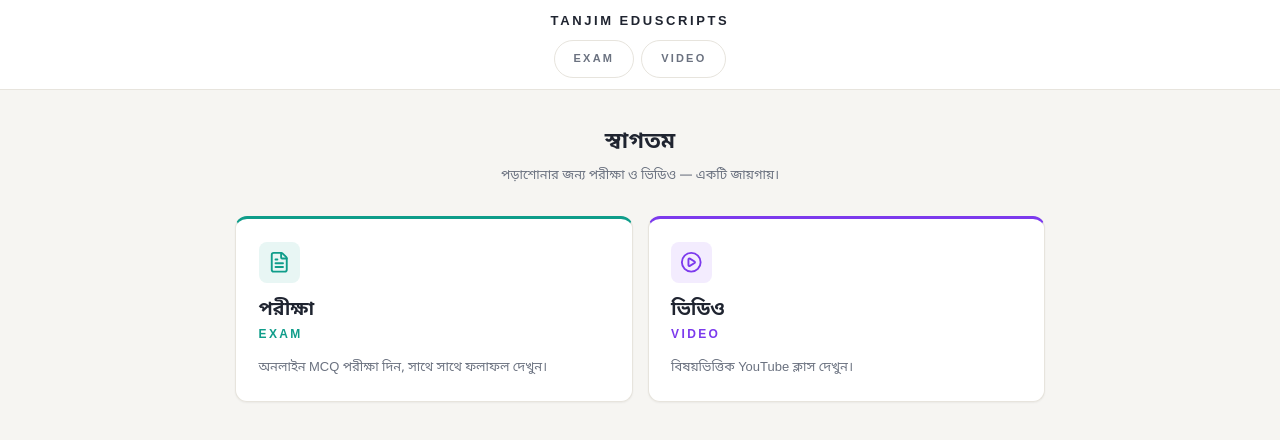
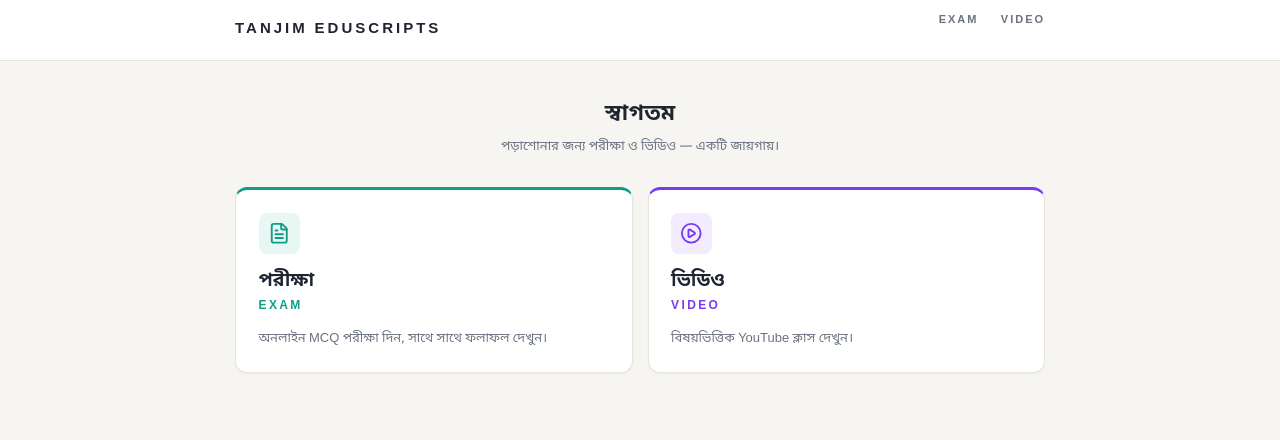
Before and after one commit to Musafeer-xyz/QB-HUB, a Next.js app: page / in a window 1280 px wide. Shown: the top 440 px of the page. Built offline with nearby package versions, Linux system fonts and the light colour scheme.

Commit message:
One-row navbar with brand left and EXAM/VIDEO links right

```diff
--- a/app/exam/[id]/exam-client.tsx
+++ b/app/exam/[id]/exam-client.tsx
@@ -162,7 +162,7 @@ export function ExamClient({ examId, exam }: { examId: string; exam: ExamRecord
   if (step === "start") {
     return (
       <div className="min-h-screen bg-[#F6F5F2]">
-        <BrandHeader />
+        <BrandHeader hideNav={false} />
         <div className="container mx-auto max-w-lg px-4 py-10">
           <div className="rounded-lg border border-line bg-surface p-6 shadow-sm">
             <h1 className="mb-2 text-2xl font-bold">{exam.title}</h1>
@@ -232,7 +232,7 @@ export function ExamClient({ examId, exam }: { examId: string; exam: ExamRecord
     const seconds = remaining % 60;
     return (
       <div className="min-h-screen bg-[#F6F5F2]">
-        <BrandHeader />
+        <BrandHeader hideNav={true} />
         <div className="sticky top-0 z-10 border-b border-line bg-surface/95 backdrop-blur">
           <div className="container mx-auto flex max-w-3xl items-center justify-between gap-3 px-4 py-3">
             <h1 className="truncate text-lg font-semibold">{exam.title}</h1>
@@ -337,7 +337,7 @@ export function ExamClient({ examId, exam }: { examId: string; exam: ExamRecord
 
   return (
     <div className="min-h-screen bg-[#F6F5F2]">
-      <BrandHeader />
+      <BrandHeader hideNav={false} />
       <div className="container mx-auto max-w-3xl px-4 py-8">
         <div className="rounded-lg border border-line bg-surface p-6 shadow-sm">
           <h1 className="mb-1 text-2xl font-bold">ফলাফল</h1>
--- a/components/brand-header.tsx
+++ b/components/brand-header.tsx
@@ -16,15 +16,27 @@ function isActive(pathname: string, href: string): boolean {
   return pathname === href || pathname.startsWith(`${href}/`);
 }
 
+interface BrandHeaderProps {
+  /** Hide nav links (used during active exam to prevent accidental exit) */
+  hideNav?: boolean;
+}
+
 /** Simple branded header for the public student pages. */
-export function BrandHeader() {
+export function BrandHeader({ hideNav = false }: BrandHeaderProps) {
   const pathname = usePathname();
 
   return (
     <header className="border-b border-line bg-surface">
-      <div className="container mx-auto max-w-4xl px-4 py-3 text-center">
-        <p className="text-sm font-bold tracking-[0.2em] text-ink">{BRAND_NAME}</p>
-        <nav className="mt-2 flex justify-center gap-2" aria-label="বিভাগ">
+      <div className="container mx-auto max-w-4xl px-4 py-3">
+        <div className="flex items-center justify-between">
+          <Link
+            href="/"
+            className="text-sm font-bold tracking-[0.2em] text-ink sm:text-base"
+          >
+            {BRAND_NAME}
+          </Link>
+          {!hideNav && (
+            <nav className="flex items-center gap-4 sm:gap-6" aria-label="বিভাগ">
               {TABS.map((tab) => {
                 const active = isActive(pathname, tab.href);
                 return (
@@ -33,18 +45,22 @@ export function BrandHeader() {
                     href={tab.href}
                     aria-current={active ? "page" : undefined}
                     className={cn(
-                  "inline-flex min-h-10 items-center justify-center rounded-full border px-5 text-[11px] font-bold uppercase tracking-[0.2em] transition-colors",
+                      "min-h-10 text-[10px] font-semibold uppercase tracking-[0.15em] transition-colors sm:text-[11px] sm:tracking-[0.18em]",
                       active
-                    ? "border-transparent text-white shadow-sm"
-                    : "border-line bg-surface text-muted hover:border-[#d8d4ca] hover:text-ink",
+                        ? "text-ink"
+                        : "text-muted hover:text-ink",
                     )}
-                style={active ? { backgroundColor: tab.accent } : undefined}
+                    style={{
+                      borderBottom: active ? `2px solid ${tab.accent}` : undefined,
+                    }}
                   >
                     {tab.label}
                   </Link>
                 );
               })}
             </nav>
+          )}
+        </div>
       </div>
     </header>
   );
```
Lines whose indentation alone changed are shown as unchanged.
